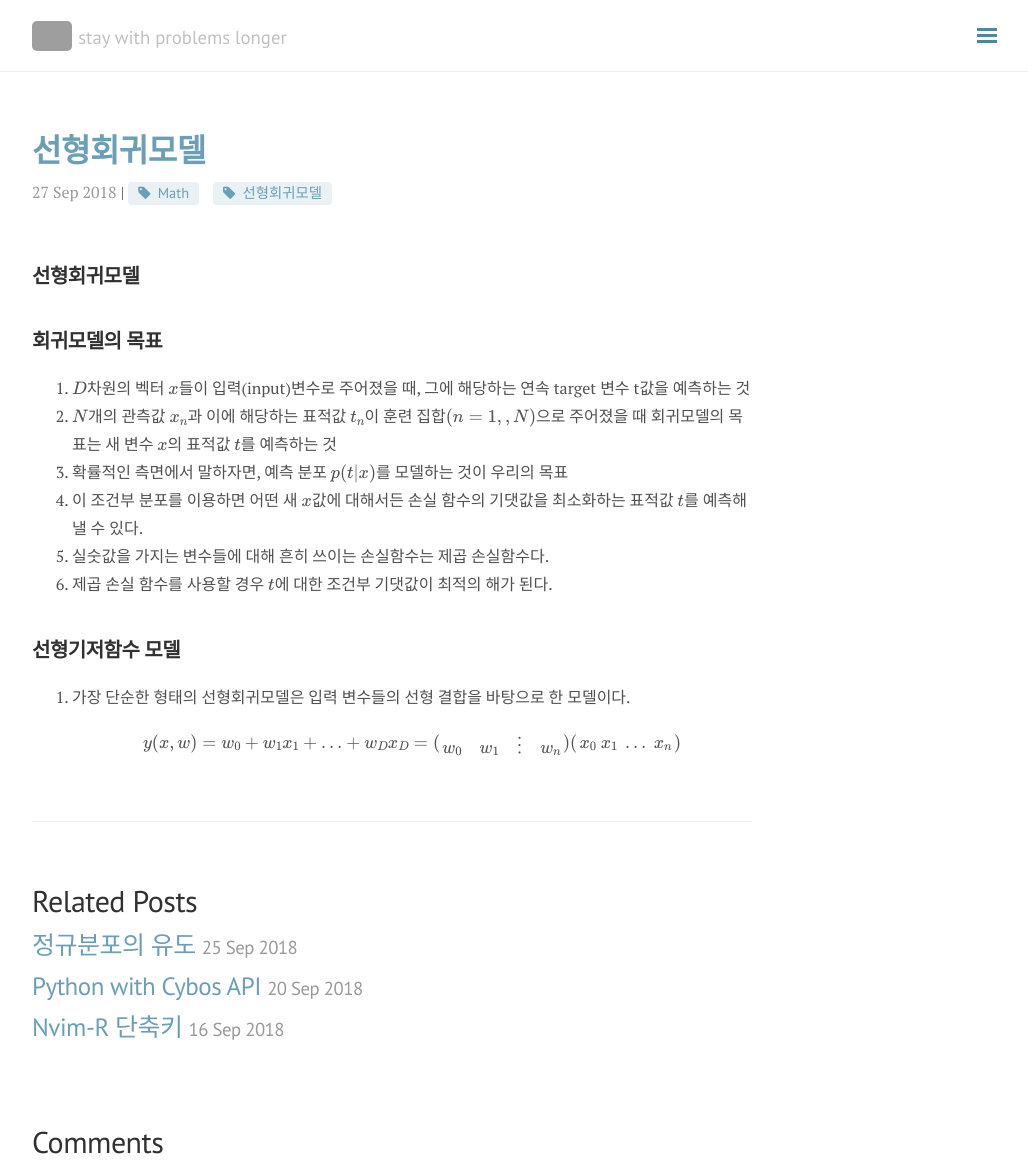
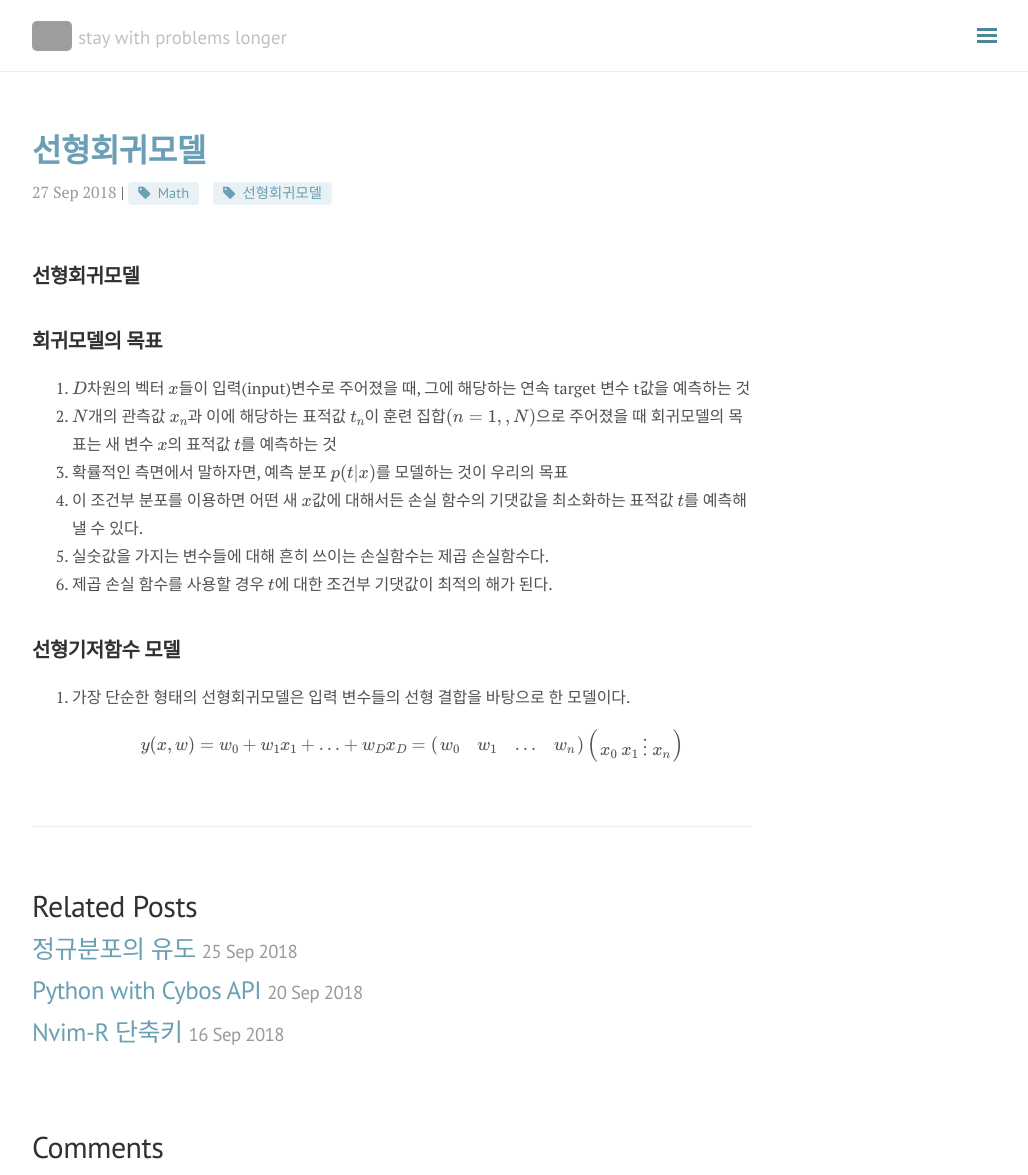
Before and after one commit to seokhoonj/seokhoonj.github.io, a Jekyll site: the page built from _posts/Math/2018-09-27-Math-linear_regression.md, in a window 1280 px wide and 1175 px high. Shown: the whole window, without its empty margins (248-1276 px from the left). Built offline with Jekyll 4.4.1, drawn with Linux system fonts in a browser that asks for light colours; nearby versions of some CDN libraries; formulas are drawn with MathJax 3; comment, search, counter and statistics services are not loaded; grey boxes are pictures that could not be loaded.

Commit message:
add _posts

```diff
--- a/_posts/Math/2018-09-27-Math-linear_regression.md
+++ b/_posts/Math/2018-09-27-Math-linear_regression.md
@@ -20,4 +20,4 @@
 
 ## 선형기저함수 모델
 1. 가장 단순한 형태의 선형회귀모델은 입력 변수들의 선형 결합을 바탕으로 한 모델이다.
-\\( y(x, w) = w\_0 + w\_1x\_1 + ... + w\_Dx\_D  = (\begin{array}{} w\_0 & w\_1 & \vdots & w\_n \end{array}) (\begin{array}{} x\_0 \\ x\_1 \\ \dots \\ x\_n \end{array}) \\)
+\\( y(x, w) = w\_0 + w\_1x\_1 + ... + w\_Dx\_D  = (\begin{array}{} w\_0 & w\_1 & \dots & w\_n \end{array}) \left(\begin{array}{c} x\_0 \\ x\_1 \\ \vdots \\ x\_n \end{array}\right) \\)
```
